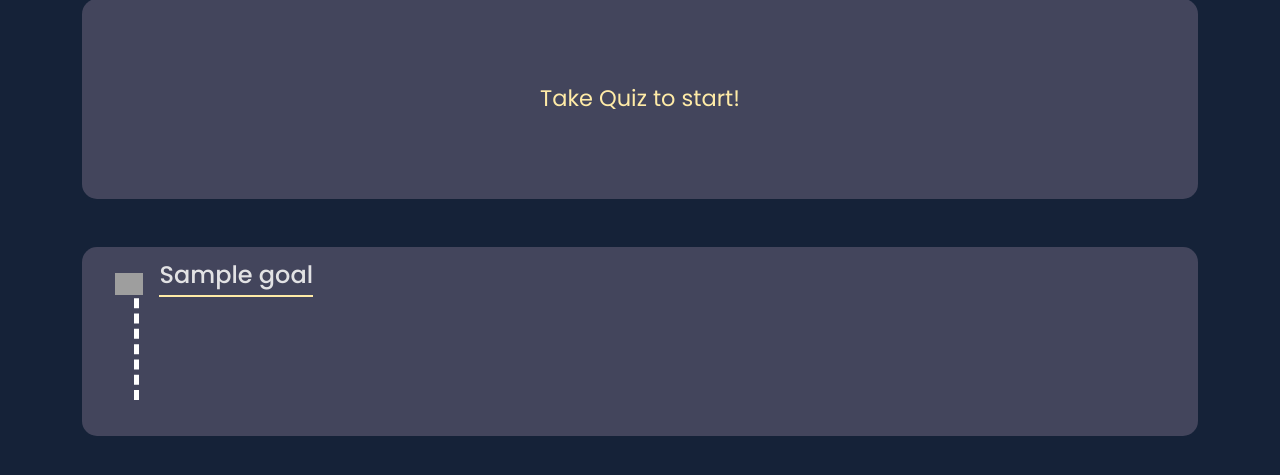
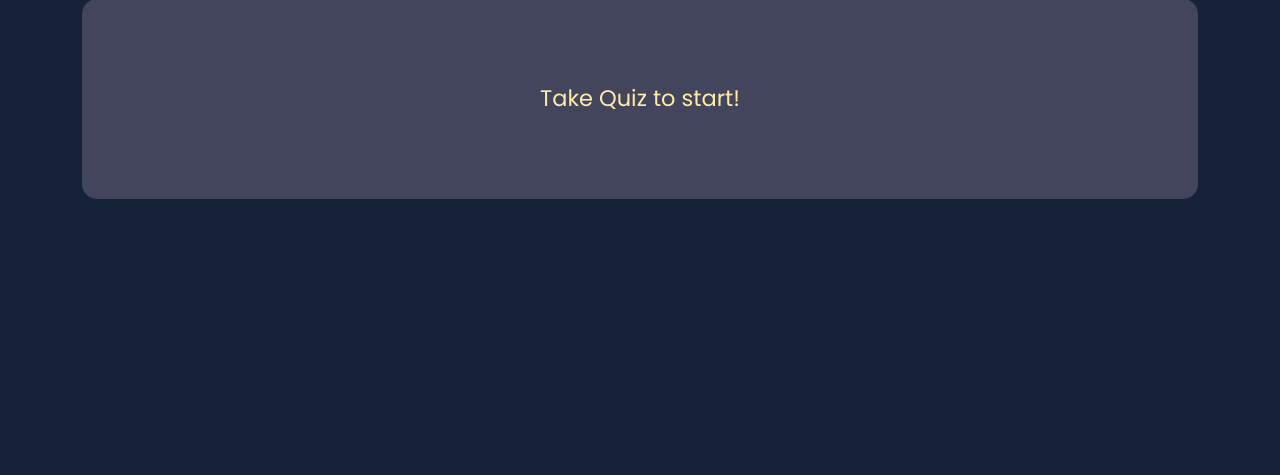
Before and after one commit to Ensify/CareerCraft, a Flask app: template app/templates/learning.html in a window 1280 px wide. Shown: the part 205-680 px from the top of the page. Run offline with Flask 3, Linux system fonts and the light colour scheme; the template is opened without the code that fills it: most values are stand-ins (such as "Sample title", 1, 10 or a date in 2020); grey boxes are pictures that could not be loaded.

Commit message:
working learning page

```diff
--- a/app/static/styles/learning.css
+++ b/app/static/styles/learning.css
@@ -91,3 +91,31 @@ ul {
 .goal.active .milestone {
     animation: fadeIn 0.5s ease-in-out;
 }
+
+.road{
+    width: 0%;
+    border : 5px dashed #fff;
+    /* background-color: black; */
+    position: relative;
+    left: 3%;
+    z-index: -1;
+    border-right: none;
+    border-spacing: 10px;
+    padding : 5% 0;
+}
+
+.mile-img{
+    width: 5%;
+}
+
+.mile-content{
+    position: relative;
+    z-index: 1;
+}
+.milestone{
+    padding-left: 10%;
+}
+
+.pad-content{
+    margin : -2% 0;
+}
--- a/app/templates/learning.html
+++ b/app/templates/learning.html
@@ -4,35 +4,6 @@
 {% endblock %}
 {% block content %}
 
-<style>
-    .road{
-        width: 0%;
-        border : 5px dashed #fff;
-        /* background-color: black; */
-        position: relative;
-        left: 3%;
-        z-index: -1;
-        border-right: none;
-        border-spacing: 10px;
-        padding : 5% 0;
-    }
-
-    .mile-img{
-        width: 5%;
-    }
-
-    .mile-content{
-        position: relative;
-        z-index: 1;
-    }
-    .milestone{
-        padding-left: 10%;
-    }
-
-    .pad-content{
-        margin : -2% 0;
-    }
-</style>
 
 <div class="container">
     <div class="row mt-3">
@@ -40,18 +11,12 @@
             CareerCraft
         </div>
         <div class="col-4 text-end">
-            <button class="btn auth-button" >
+            <button class="btn auth-button">
                 Leaderboard
             </button>
         </div>
     </div>
-    <div class="container mt-5">
-        <div class="row quiz-panel">
-            <div class="text-center align-self-center">
-                <a href="{{url_for('activity.quiz', project_id=project_id)}}">Take Quiz to start!</a>
-            </div>
-        </div>
-    </div>
+    {% if roadmap_object %}
     <div class="container mt-5 roadmap-container">
         <div class="d-flex mile-content pt-3 pb-3">
             <div class="road"></div>
@@ -83,14 +48,24 @@
             </div>
         </div>
     </div>
+    {% else %}
+    <div class="container mt-5">
+        <div class="row quiz-panel">
+            <div class="text-center align-self-center">
+                <a href="{{url_for('activity.quiz', project_id=project_id)}}">Take Quiz to start!</a>
+            </div>
+        </div>
+    </div>
+    {% endif %}
+
 
 </div>
 <script>
-    document.addEventListener('DOMContentLoaded', function() {
+    document.addEventListener('DOMContentLoaded', function () {
         const goals = document.querySelectorAll('.goal');
 
-    goals.forEach(function(goal) {
-        goal.querySelector('h2').addEventListener('click', function() {
+        goals.forEach(function (goal) {
+            goal.querySelector('h2').addEventListener('click', function () {
                 goal.classList.toggle('active');
             });
         });
```
Also changed, not shown: app/routes/activity.py (+9 -4 lines), app/utils/roadmap.py (+5 -10 lines). Lines whose indentation alone changed are shown as unchanged.
